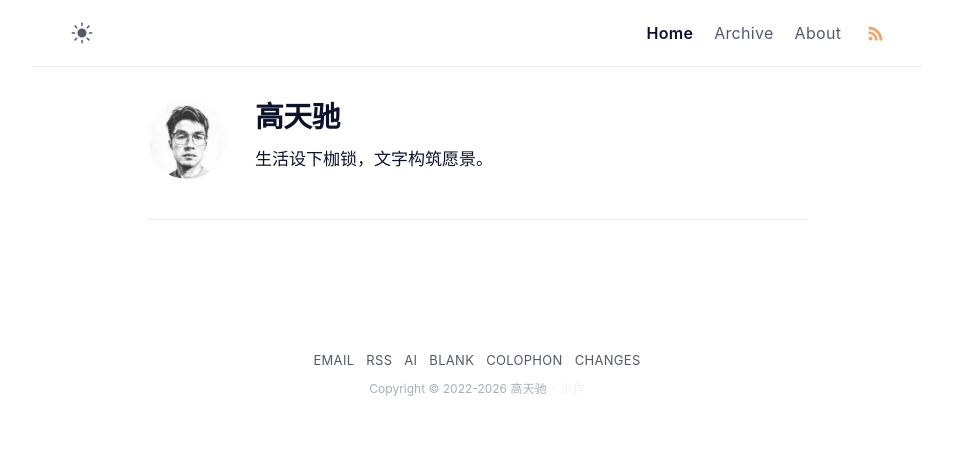
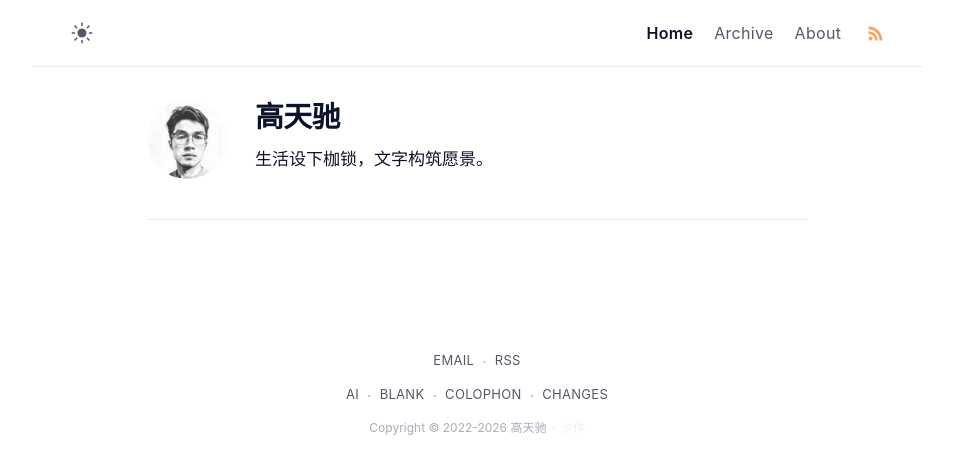
Before and after one commit to gaotianchi/gaotianchi.github.io, a Jekyll site: the page built from index.md, in a window 1280 px wide. Shown: the top 474 px of the page, without its empty margins (163-1116 px from the left). Built offline with Jekyll 4.4.1, drawn with Linux system fonts in a browser that asks for light colours.

Commit message:
refactor footer layout for improved styling and structure

```diff
--- a/_includes/footer.html
+++ b/_includes/footer.html
@@ -1,13 +1,21 @@
 <footer class="footer">
   <div class="footer_links">
+    <div class="footer_row">
       <a class="footer_item" href="mailto:gaootianchi@gmail.com">EMAIL</a>
+      <span class="footer_sep">·</span>
+      <a class="footer_item" href="/feed.xml">RSS</a>
+    </div>
+    <div class="footer_row">
       <!-- <a class="footer_item" href="https://github.com/gaotianchi" target="_blank" rel="noopener">GitHub</a> -->
       <!-- <a class="footer_item" href="https://twitter.com/gaotianchix" target="_blank" rel="noopener">Twitter</a> -->
-    <a class="footer_item" href="/feed.xml">RSS</a>
       <a class="footer_item" href="/ai/">AI</a>
+      <span class="footer_sep">·</span>
       <a class="footer_item" href="/blank/">BLANK</a>
+      <span class="footer_sep">·</span>
       <a class="footer_item" href="/colophon/">COLOPHON</a>
+      <span class="footer_sep">·</span>
       <a class="footer_item" href="/changelog/">CHANGES</a>
+    </div>
   </div>
   <small class="footer_copyright">
     Copyright &copy; 2022-{{ site.time | date: "%Y" }} 高天驰
--- a/_sass/klise/_layout.scss
+++ b/_sass/klise/_layout.scss
@@ -301,11 +301,18 @@
   }
 
   .footer_links {
+    display: flex;
+    flex-direction: column;
+    align-items: center;
+    gap: 4px;
     margin-bottom: 6px;
+  }
+
+  .footer_row {
     display: flex;
     justify-content: center;
     flex-wrap: wrap;
-    gap: 4px 12px;
+    gap: 4px 6px;
   }
 
   .footer_item {
```
Lines whose indentation alone changed are shown as unchanged.
